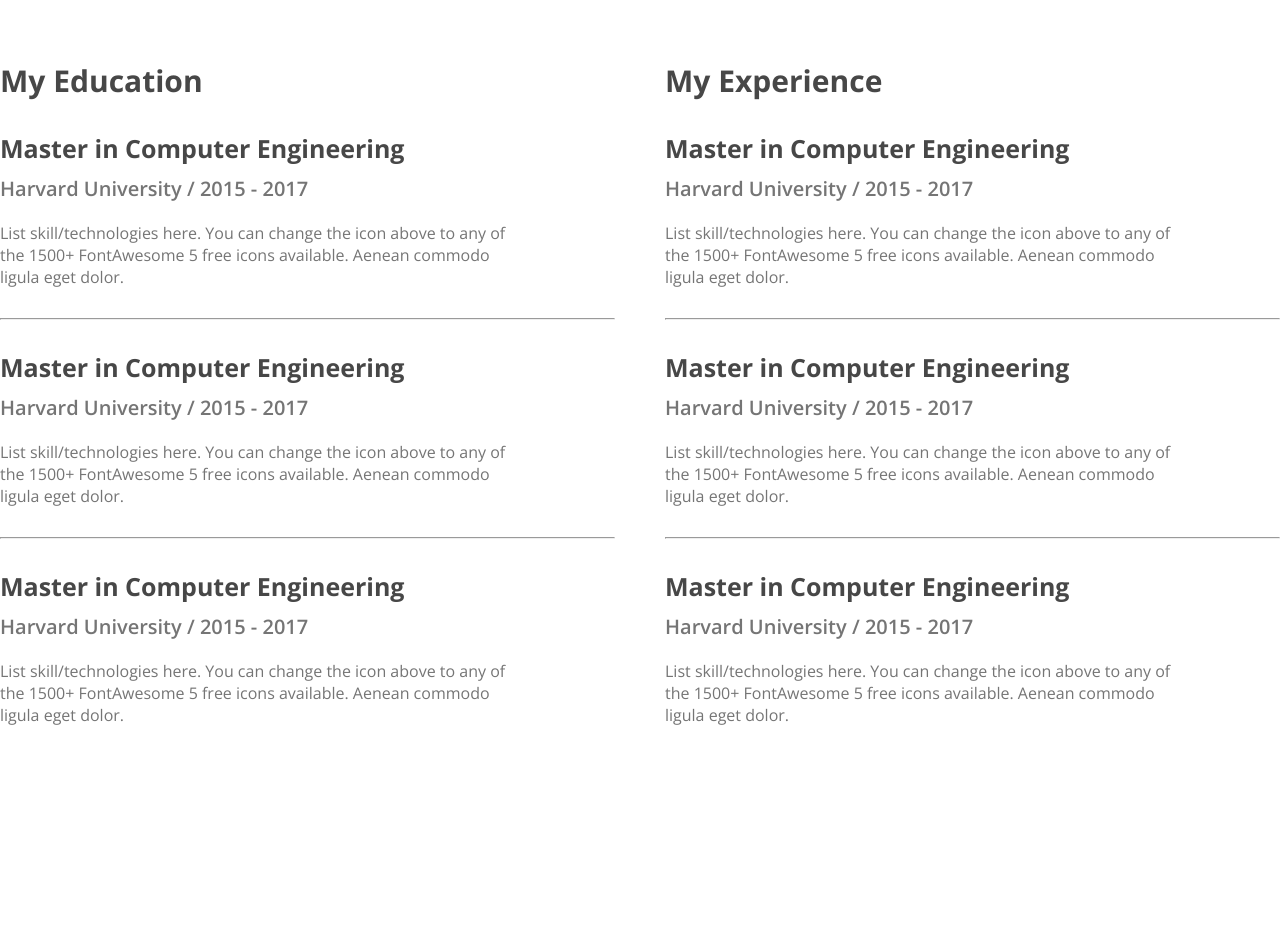
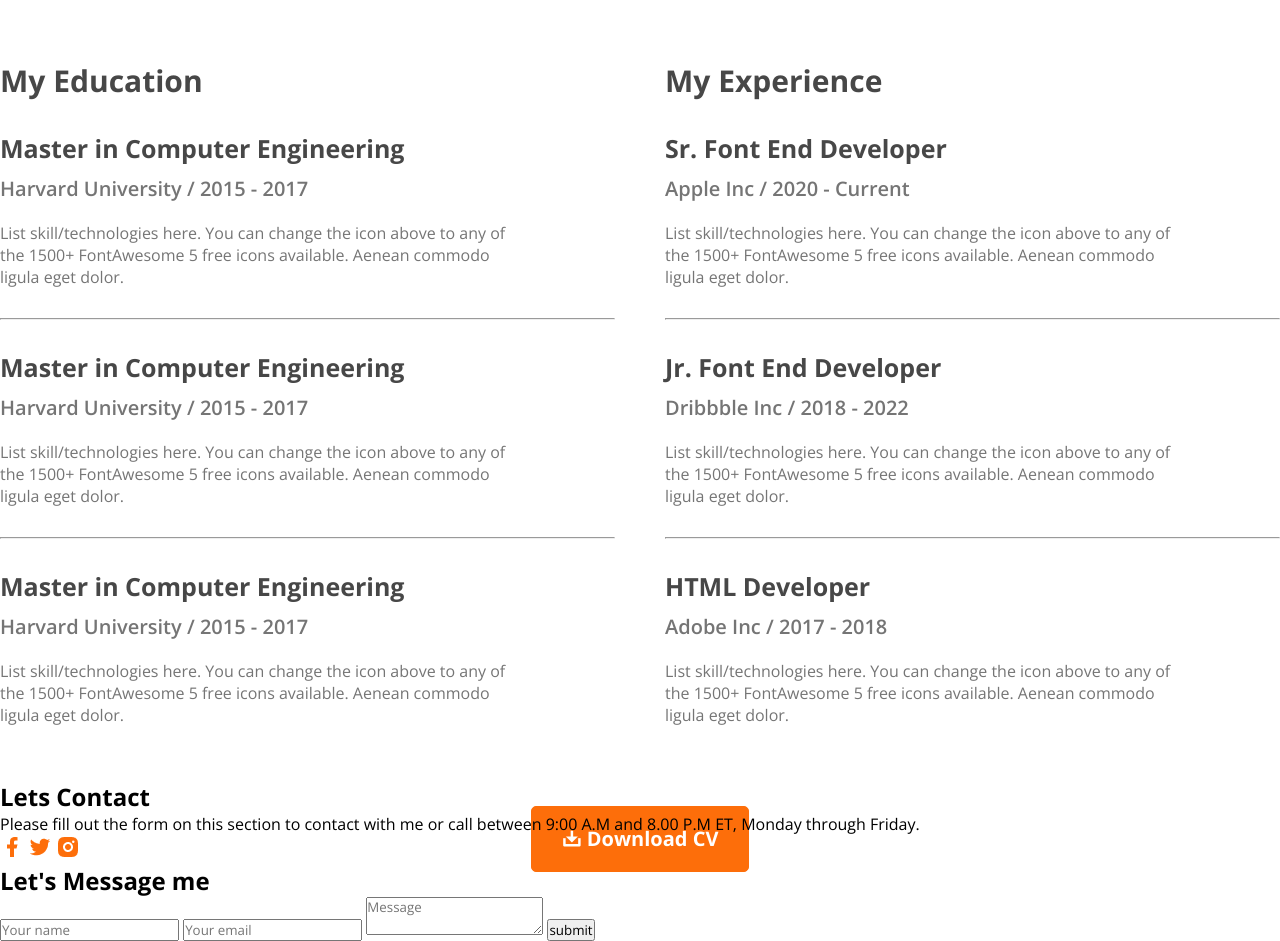
Before and after one commit to devrakibulrahman/mary-hardy-porfolio, a plain HTML site: page index.html in a window 1280 px wide. Shown: the part 2500-3441 px from the top of the page. Before the commit the page ends 3256 px from the top, so only its background shows below. Drawn offline with nearby package versions, Linux system fonts and the light colour scheme.

Commit message:
exp- edu section done and add download btn

```diff
--- a/css/style.css
+++ b/css/style.css
@@ -305,7 +305,7 @@
 /* ============================== resume & education section start =============================== */
 #resume-and-education-body{
     width: 100%;
-    height: 100vh;
+    height: 110vh;
 }
 
 .resu-edu-text{
@@ -356,4 +356,10 @@
     font-weight: 400;
     color: rgb(117, 117, 117);
 }
+
+.resu-and-edu-btn-box{
+    width: 100%;
+    text-align: center;
+    margin-top: 50px;
+}
 /* ============================== resume & education section end =============================== */
--- a/index.html
+++ b/index.html
@@ -169,30 +169,60 @@
                     <div class="exp-edu-card">
                         <h2 class="exp-edu-text">My Experience</h2>
                         <div class="exp-edu-details">
-                            <h3 class="exp-edu-head">Master in Computer Engineering</h3>
-                            <p class="exp-edu-para">Harvard University / 2015 - 2017</p>
+                            <h3 class="exp-edu-head">Sr. Font End Developer</h3>
+                            <p class="exp-edu-para">Apple Inc / 2020 - Current</p>
                             <p class="exp-edu-qualification">List skill/technologies here. You can change the icon above
                                 to any of the 1500+ FontAwesome 5 free icons available. Aenean commodo ligula eget dolor.</p>
                         </div>
                         <hr>
                         <div class="exp-edu-details">
-                            <h3 class="exp-edu-head">Master in Computer Engineering</h3>
-                            <p class="exp-edu-para">Harvard University / 2015 - 2017</p>
+                            <h3 class="exp-edu-head">Jr. Font End Developer</h3>
+                            <p class="exp-edu-para">Dribbble Inc / 2018 - 2022</p>
                             <p class="exp-edu-qualification">List skill/technologies here. You can change the icon above
                                 to any of the 1500+ FontAwesome 5 free icons available. Aenean commodo ligula eget dolor.</p>
                         </div>
                         <hr>
                         <div class="exp-edu-details">
-                            <h3 class="exp-edu-head">Master in Computer Engineering</h3>
-                            <p class="exp-edu-para">Harvard University / 2015 - 2017</p>
+                            <h3 class="exp-edu-head">HTML Developer</h3>
+                            <p class="exp-edu-para">Adobe Inc / 2017 - 2018</p>
                             <p class="exp-edu-qualification">List skill/technologies here. You can change the icon above
                                 to any of the 1500+ FontAwesome 5 free icons available. Aenean commodo ligula eget dolor.</p>
                         </div>
                     </div>
                 </div>
             </div>
+            <div class="resu-and-edu-btn-box">
+                <button class="btn-primary"><i class="ri-download-2-line"></i> Download CV</button>
+            </div>
         </div>
     </section>
     <!-- ======================= resume & education section end =========================== -->
+
+    <!-- ======================= contact section start =========================== -->
+    <section id="contact-body">
+        <div class="container">
+            <div class="contact-content-container">
+                <div class="contact-text-content">
+                    <h1 class="contact-title">Lets Contact</h1>
+                    <p class="contact-para">Please fill out the form on this section to contact with me or call between 9:00 A.M and 8.00 P.M ET, Monday through Friday.</p>
+                    <div class="contact-icon">
+                        <img src="./icon/facebook.png" alt="facebook icon">
+                        <img src="./icon/twitter.png" alt="twitter icon">
+                        <img src="./icon/insta.png" alt="instagram icon">
+                    </div>
+                </div>
+                <div class="contact-form-content">
+                    <h1 class="contact-title">Let's Message me</h1>
+                    <form action="#">
+                        <input type="text" class="input-fuild" placeholder="Your name">
+                        <input type="email" class="input-fuild" placeholder="Your email">
+                        <textarea class="text-fuild" placeholder="Message"></textarea>
+                        <input type="submit" value="submit" class="input-btn">
+                    </form>
+                </div>
+            </div>
+        </div>
+    </section>
+    <!-- ======================= contact section end =========================== -->
 </body>
 </html>
```
